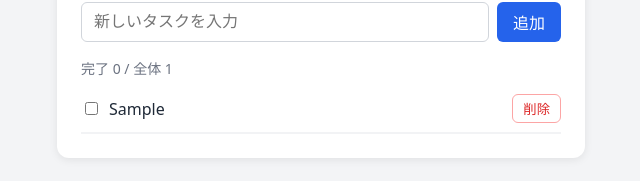
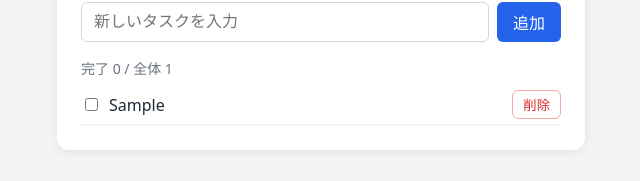
Before and after one commit to hohongu/task-board, a React (Vite) app: page / in a window 1280 px wide. Both pictures are taken after typing "Sample" into the empty fields and a click on the button "追加". Shown: the part 113-294 px from the top of the page, without its empty margins (319-959 px from the left). Built offline with nearby package versions, Linux system fonts and the light colour scheme.

Commit message:
Narrow task row spacing
Co-Authored-By: Claude Sonnet 5.5 <noreply@anthropic.com>

```diff
--- a/src/App.css
+++ b/src/App.css
@@ -64,7 +64,7 @@ h1 {
   align-items: center;
   justify-content: space-between;
   gap: 8px;
-  padding: 8px 0;
+  padding: 4px 0;
 }
 
 /* 項目間の区切り線（クリックしやすいよう高さを持たせ、線は::beforeで描く） */
```
